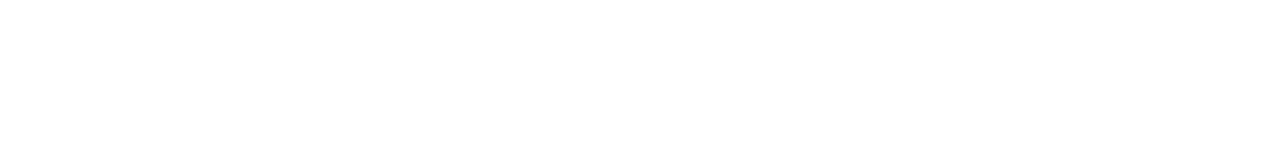
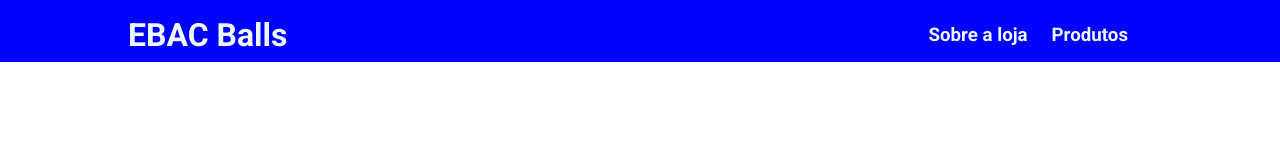
Before and after one commit to agtoliv/EBAC-M11-Pratique, a plain HTML site: page index.html in a window 1280 px wide. Drawn offline with nearby package versions, Linux system fonts and the light colour scheme.

Commit message:
feat: add header with stylw css

```diff
--- a/index.html
+++ b/index.html
@@ -10,7 +10,16 @@
     <link rel="stylesheet" href="./style.css">
 </head>
 <body>
+    <header>
+        <div class="container">
+            <h1>EBAC Balls</h1>
+            <div class="menu">
+                <h3>Sobre a loja</h3>
+                <h3>Produtos</h3>
+            </div>
+        </div>
 
+    </header>
 
     <script src="https://code.jquery.com/jquery-3.7.1.min.js" integrity="sha256-/JqT3SQfawRcv/BIHPThkBvs0OEvtFFmqPF/lYI/Cxo=" crossorigin="anonymous"></script>
     <script src="main.js"></script>
--- a/style.css
+++ b/style.css
@@ -0,0 +1,33 @@
+*{
+    box-sizing: border-box;
+    margin: 0;
+    padding: 0;
+    font-family: Roboto, sans-serif;
+}
+
+.container{
+    max-width: 1024px;
+    width: 100%;
+    margin: 0 auto;
+}
+
+header .container{
+    display: flex;
+    justify-content: space-between;
+    align-items: center;
+    color: aliceblue;
+}
+
+header .menu{
+    display: flex;
+}
+
+header .menu h3{
+    margin-right: 24px;
+}
+
+header {
+    padding: 16px 8px 8px;
+    margin-bottom: 56px;
+    background-color: blue;
+}
```
